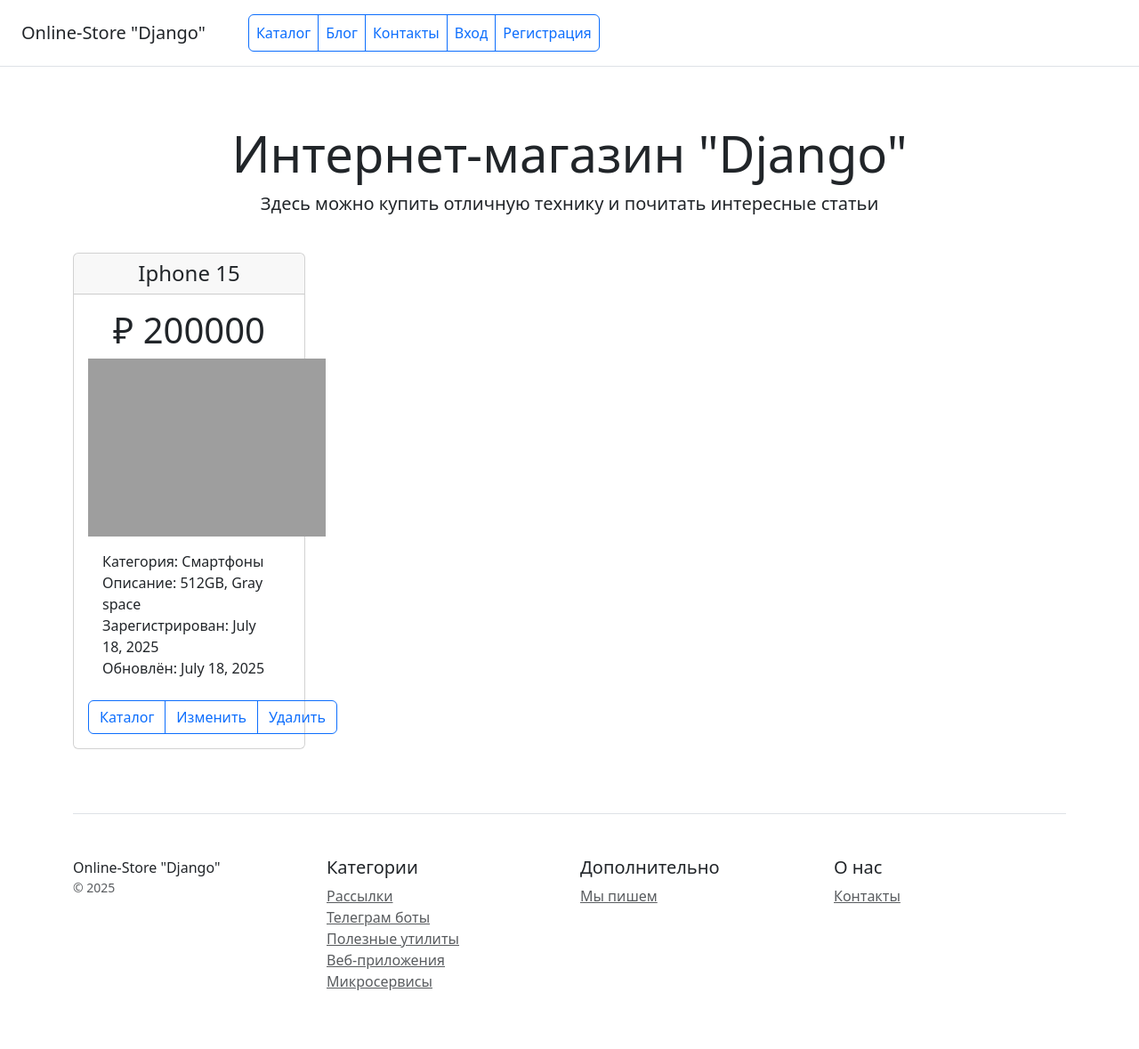
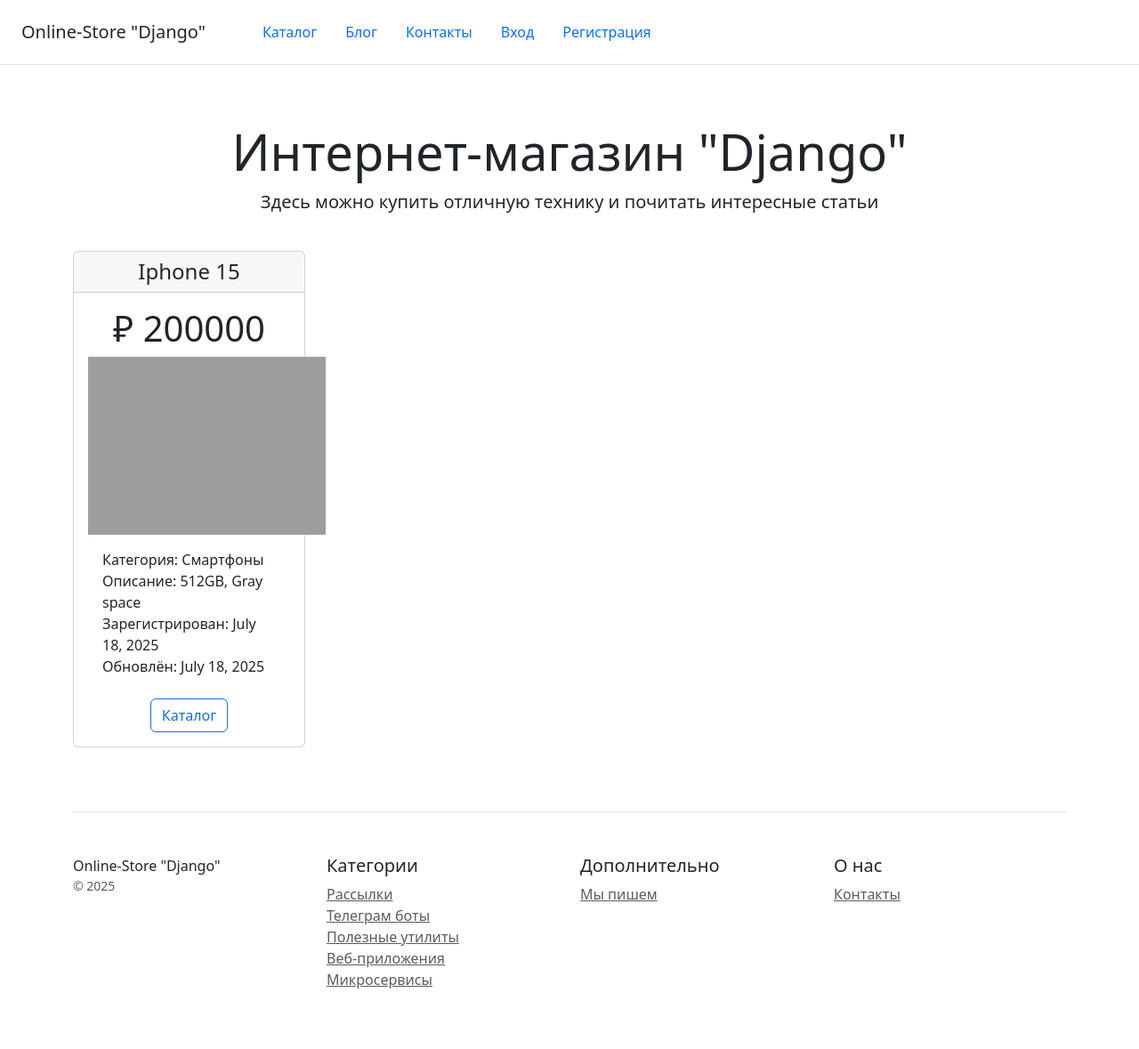
Before and after one commit to Vadimko4/Django-Online-Store, a Django app: page /products/2/ in a window 1280 px wide. Shown: the whole page at 89% size. After the commit the page ends 1111 px from the top, so only its background shows below. Run offline with Django 5.2, Linux system fonts and the light colour scheme; data comes from the database, SQL or seed files in the repository; some libraries are stand-ins or nearby versions; grey boxes are pictures that could not be loaded.

Commit message:
update inc_menu, article_detail.html, article_list.html, product_detail.html, product_list.html - remove buttons for nonauthenticated users

```diff
--- a/blog/templates/blog/article_detail.html
+++ b/blog/templates/blog/article_detail.html
@@ -20,10 +20,12 @@
                 <div class="d-flex justify-content-between align-items-center">
                     <div class="btn-group" role="group" aria-label="Basic example">
                         <a class="btn btn-outline-primary" href="{% url 'blog:article_list' %}" role="button">Назад</a>
+                        {% if user.is_authenticated %}
                         <a class="btn btn-outline-primary" href="{% url 'blog:article_update' article.pk %}"
                            role="button">Изменить</a>
                         <a class="btn btn-outline-primary" href="{% url 'blog:article_delete' article.pk %}"
                            role="button">Удалить</a>
+                        {% endif %}
                     </div>
                     <small class="text-muted">просмотров: {{ object.views_counter }}</small>
                 </div>
--- a/blog/templates/blog/article_list.html
+++ b/blog/templates/blog/article_list.html
@@ -3,9 +3,11 @@
 {% block content %}
 <div class="row text-center">
     <h5 class="display-6">Вы находитесь в разделе "БЛОГ"</h5>
+    {% if user.is_authenticated %}
     <p>
         <a class="btn btn-outline-primary" href="{% url 'blog:article_create' %}" role="button">Создать статью</a>
     </p>
+    {% endif %}
     {% for article in object_list %}
     <div class="col-6">
         <div class="card mb-4 box-shadow">
--- a/catalog/templates/catalog/includes/inc_menu.html
+++ b/catalog/templates/catalog/includes/inc_menu.html
@@ -1,26 +1,33 @@
 <div class="d-flex flex-column flex-md-row align-items-center p-3 px-md-4 mb-3 bg-white border-bottom box-shadow">
     <h5 class="my-0 mr-md-auto font-weight-normal">Online-Store "Django"</h5>
     <nav class="ms-5">
-        <div class="d-flex justify-content-between align-items-center">
-            <div class="btn-group" role="group" aria-label="Basic example">
-                <a class="p-2 btn btn-outline-primary" href="/">Каталог</a>
-                <a class="p-2 btn btn-outline-primary" href="/blog/">Блог</a>
-                <a class="p-2 btn btn-outline-primary" href="/contacts/">Контакты</a>
+        <ul class="nav">
+            <li class="nav-item">
+                <a class="nav-link active" aria-current="page" href="/">Каталог</a>
+            </li>
+            <li class="nav-item">
+                <a class="nav-link active" aria-current="page" href="/blog/">Блог</a>
+            </li>
+            <li class="nav-item">
+                <a class="nav-link active" aria-current="page" href="/contacts/">Контакты</a>
+            </li>
             {% if user.is_authenticated %}
             <form action="{% url 'users:logout' %}" method="post" style="display:inline;">
                 {% csrf_token %}
-                    <button type="submit" class="btn btn-outline-primary">
+                <button type="submit" class="btn btn-link" style="padding:10;
+                margin-top:3px; border:none; background:none; text-decoration:none;">
                     Выход
                 </button>
             </form>
             {% else %}
-                <a class="p-2 btn btn-outline-primary" href="{% url 'users:login' %}">Вход</a>
-                <a class="p-2 btn btn-outline-primary" href="{% url 'users:register' %}">Регистрация</a>
+            <li class="nav-item">
+                <a class="nav-link active" aria-current="page" href="{% url 'users:login' %}">Вход</a>
+            </li>
+            <li class="nav-item">
+                <a class="nav-link active" aria-current="page" href="{% url 'users:register' %}">Регистрация</a>
+            </li>
             {% endif %}
-            </div>
-        </div>
-
-
+        </ul>
         <!--        <form action="{% url 'users:logout' %}" method="post" style="display:inline;">-->
         <!--            <button type="submit" class="text-white" style="background:none; border:none; padding:0;">-->
         <!--                -->
--- a/catalog/templates/catalog/product_detail.html
+++ b/catalog/templates/catalog/product_detail.html
@@ -18,10 +18,12 @@
                 </ul>
                 <div class="btn-group" role="group" aria-label="Basic example">
                     <a class="btn btn-outline-primary" href="{% url 'catalog:home' %}" role="button">Каталог</a>
+                    {% if user.is_authenticated %}
                     <a class="btn btn-outline-primary" href="{% url 'catalog:product_update' product.pk %}"
                        role="button">Изменить</a>
                     <a class="btn btn-outline-primary" href="{% url 'catalog:product_delete' product.pk %}"
-                           role="button">Удалить</a>
+                       role="button">Удалить</a>
+                    {% endif %}
                 </div>
             </div>
         </div>
--- a/catalog/templates/catalog/product_list.html
+++ b/catalog/templates/catalog/product_list.html
@@ -3,9 +3,11 @@
 {% block content %}
 <div class="row text-center">
     <h5 class="display-6">Вы находитесь в разделе "КАТАЛОГ"</h5>
+    {% if user.is_authenticated %}
     <p>
         <a class="btn btn-outline-primary" href="{% url 'catalog:product_create' %}" role="button">Добавить продукт</a>
     </p>
+    {% endif %}
     {% for product in object_list %}
     <div class="col-3">
         <div class="card mb-4 box-shadow">
--- a/users/views.py
+++ b/users/views.py
@@ -26,7 +26,7 @@ class UserCreateView(CreateView):
         url = f'http://{host}/users/email-confirm/{token}/'
         send_mail(
             subject='Подтверждение почты',
-            message=f'Привет, перейди по ссылке для подтверждения почты: {url}',
+            message=f'Здравствуйте, перейдите по ссылке для подтверждения Вашей почты: {url}',
             from_email=EMAIL_HOST_USER,
             recipient_list=[user.email]
         )
```
Lines whose indentation alone changed are shown as unchanged.
